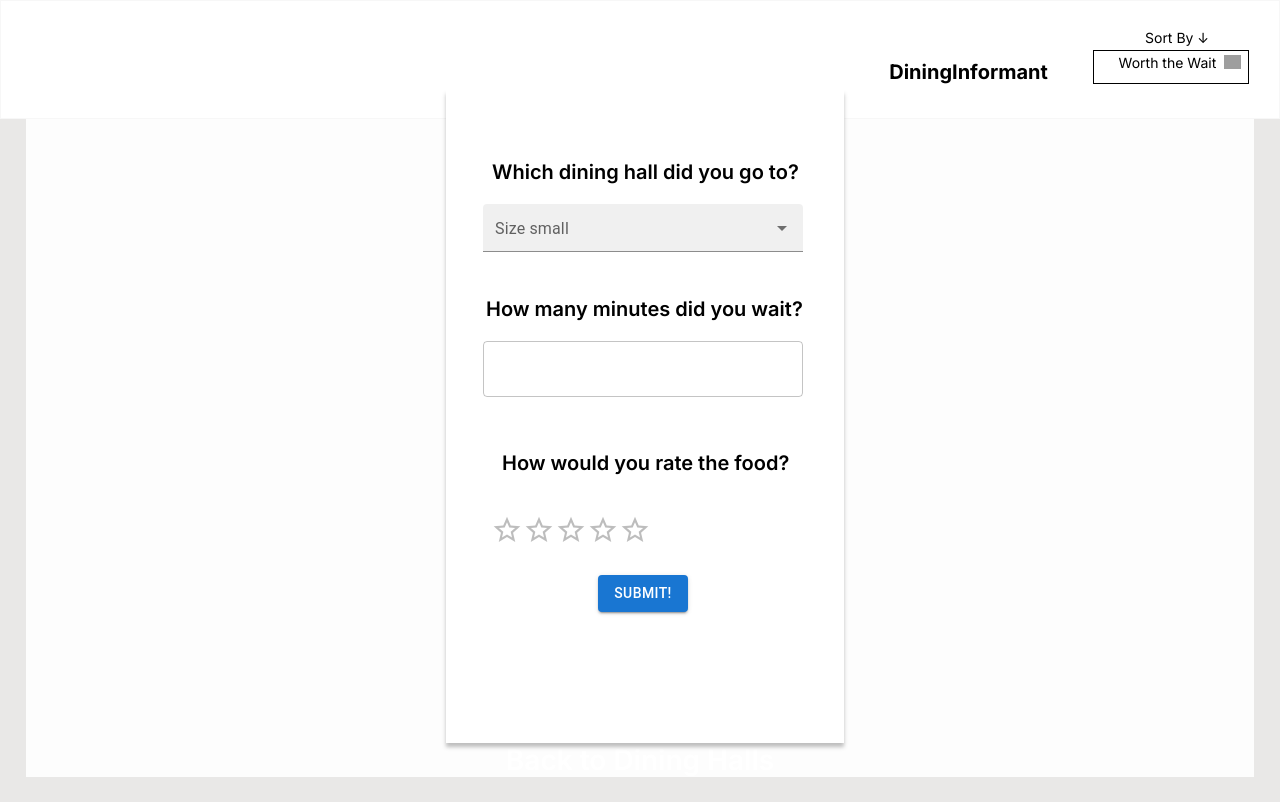
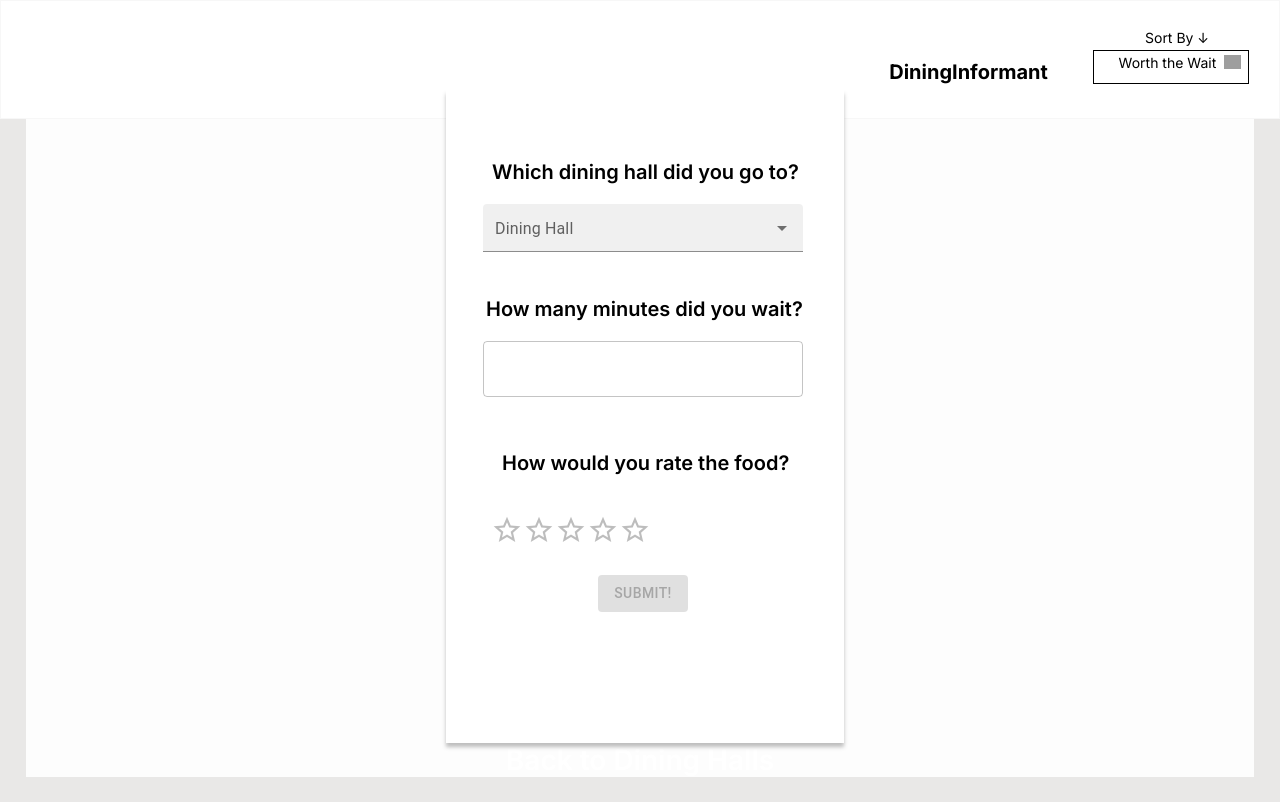
Before and after one commit to 394-w23/DiningInformant, a React (Vite) app: page / in a window 1280 px wide. Built offline with nearby package versions, Linux system fonts and the light colour scheme; grey boxes are pictures that could not be loaded.

Commit message:
Added form submit functionality

```diff
--- a/src/user submission form anima/form.jsx
+++ b/src/user submission form anima/form.jsx
@@ -3,15 +3,19 @@ import Rating from '@mui/material/Rating';
 import Autocomplete from '@mui/material/Autocomplete';
 import TextField from '@mui/material/TextField';
 import Button from '@mui/material/Button';
+import { submitForm } from "../utils/firebase";
 
 export const Form = () => {
-    const dininghalls = [{ title: "Allison" }, { title: "Elder" }, { title: "Plex West" }, { title: "Sargent" }];
+    const dininghalls = ["Allison", "Elder", "Plex West", "Sargent"]
 
-    const [diningHall, setDiningHall] = useState(null);
-    const [waitTime, setWaitTime] = useState(null);
+    const [diningHall, setDiningHall] = useState(null)
+    const [waitTime, setWaitTime] = useState('');
+    const [stars, setStars] = useState(null);
 
-    console.log(diningHall)
-    console.log(waitTime)
+    const handleSubmit = () => {
+        submitForm(diningHall, waitTime);
+    }
+
 
     return (
         <div className="container-center-horizontal">
@@ -57,13 +61,13 @@ export const Form = () => {
                             onChange={(event, newValue) => { setDiningHall(newValue) }}
                             style={{ width: "320px" }}
                             options={dininghalls}
-                            getOptionLabel={(option) => option.title}
+                            getOptionLabel={(option) => option}
                             defaultValue={dininghalls[0]}
                             renderTags={(value, getTagProps) =>
                                 value.map((option, index) => (
                                     <Chip
                                         variant="outlined"
-                                        label={option.title}
+                                        label={option}
                                         size="small"
                                         {...getTagProps({ index })}
                                     />
@@ -73,8 +77,7 @@ export const Form = () => {
                                 <TextField
                                     {...params}
                                     variant="filled"
-                                    label="Size small"
-                                    placeholder="Favorites"
+                                    label="Dining Hall"
                                 />
                             )}
                         />
@@ -85,18 +88,24 @@ export const Form = () => {
 
                             <input type="number" min="0" max="40"></input>
                         </div> */}
-                        <TextField value={waitTime} onChange={(event) => { setWaitTime(event.target.value) }} style={{ width: "320px" }} inputProps={{ inputMode: 'numeric', pattern: '[0-9]*' }} />
+                        <TextField error={waitTime < 0} value={waitTime} onChange={(event) => { setWaitTime(event.target.value) }} style={{ width: "320px" }} type="number" />
 
                         <p className="how-would-you-rate-the-food inter-semi-bold-black-20px">
                             How would you rate the food?
                         </p>
                         <div className="menu-rating">
                             {/* stars here, use MUI */}
-                            <Rating name="half-rating-read" precision={0.5} sx={{ fontSize: "2vw" }} />
+                            <Rating
+                                name="half-rating-read"
+                                value={stars}
+                                onChange={(event, newValue) => {
+                                     setStars(newValue);}}
+                                precision={0.5}
+                                sx={{ fontSize: "2vw" }} />
                         </div>
                         <div className="overlap-group3">
                             {/* <button>Submit!</button> */}
-                            <Button variant="contained">Submit!</Button>
+                            <Button onClick={handleSubmit} disabled={waitTime === '' || waitTime < 0 || stars === null || diningHall === null} variant="contained">Submit!</Button>
                         </div>
                     </div>
                 </div>
```
